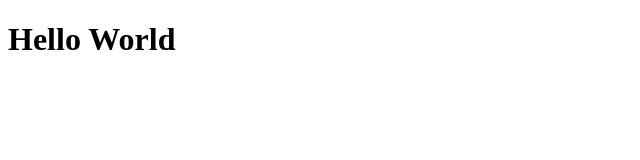
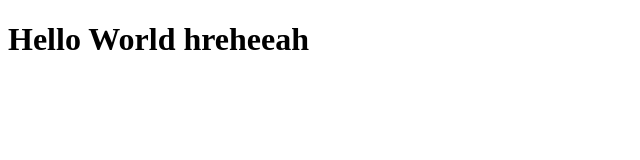
Before and after one commit to berwillem/wil, a plain HTML site: page index.html in a window 1280 px wide. Shown: the whole page, without its empty margins (0-640 px from the left). Drawn offline with Linux system fonts and the light colour scheme.

Commit message:
modification

```diff
--- a/index.html
+++ b/index.html
@@ -6,6 +6,6 @@
     <title>Document</title>
   </head>
   <body>
-    <h1>Hello World</h1>
+    <h1>Hello World hreheeah</h1>
   </body>
 </html>
```
